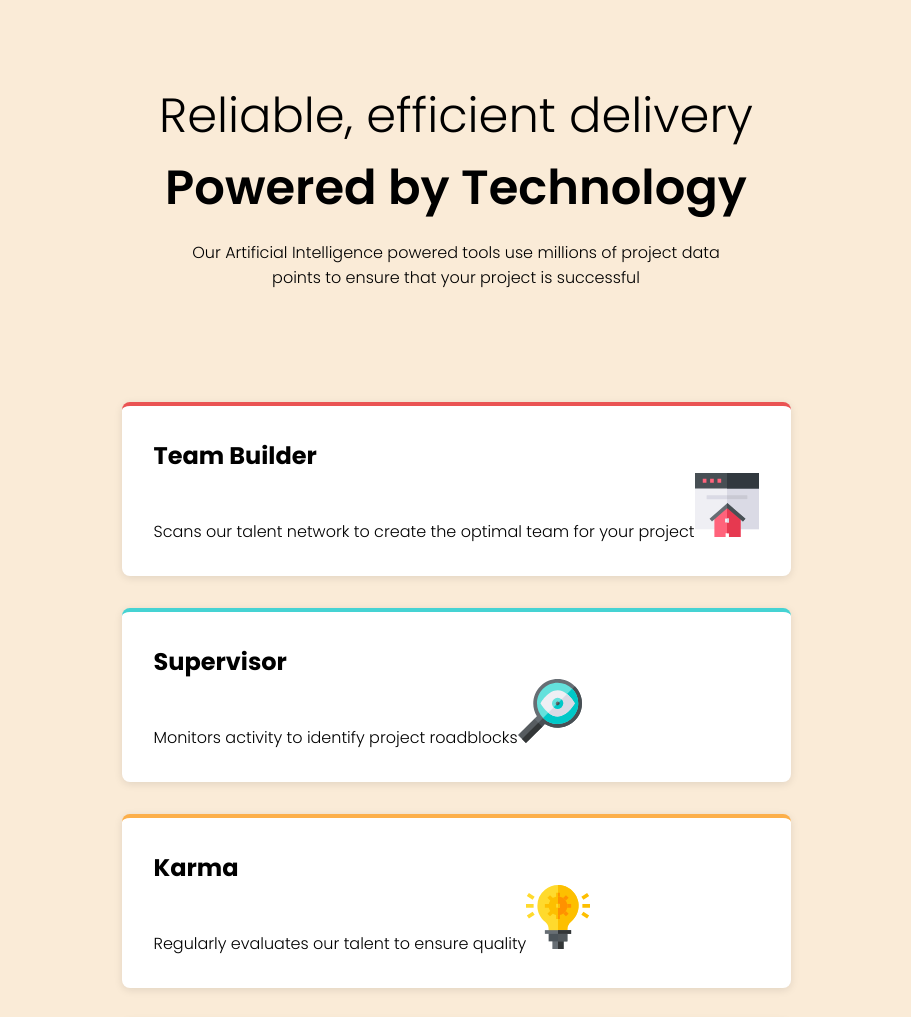
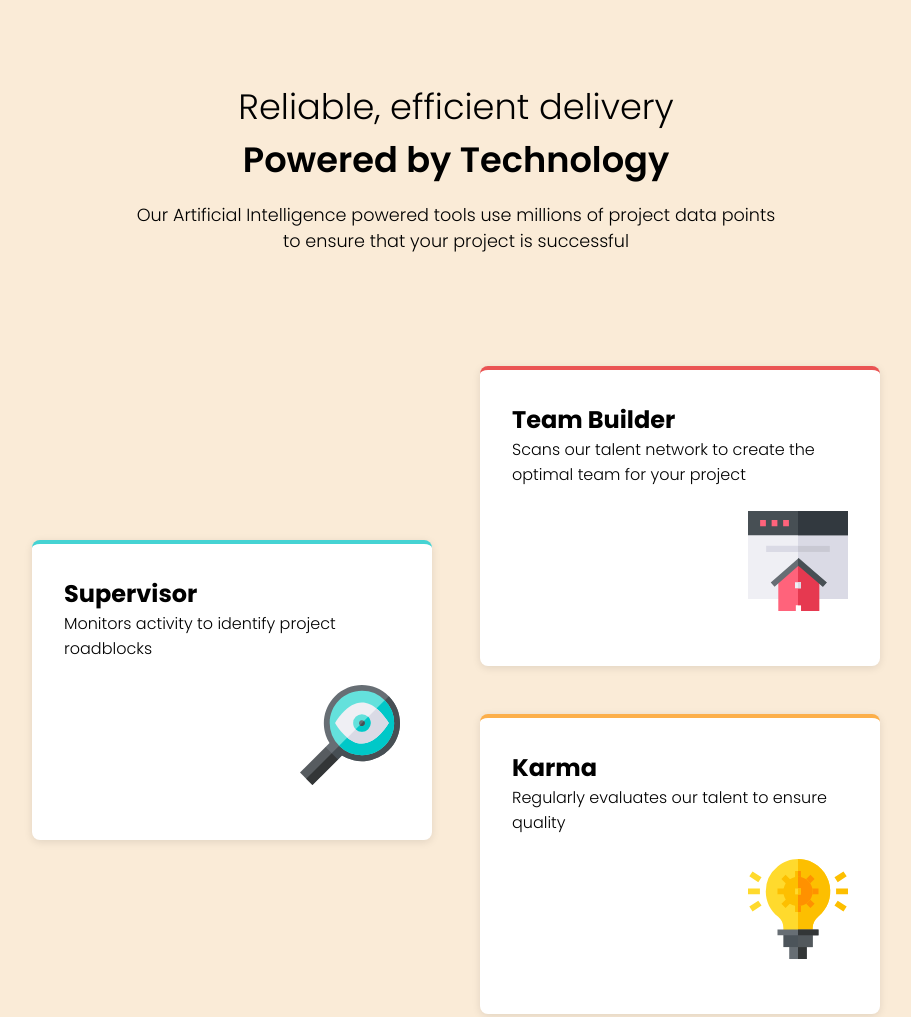
Before and after one commit to iD024/frontend-06, a plain HTML site: page index.html in a window 1280 px wide. Shown: the top 1017 px of the page, without its empty margins (184-1095 px from the left). Drawn offline with Linux system fonts and the light colour scheme.

Commit message:
Finished the project with some real bad code f

```diff
--- a/index.html
+++ b/index.html
@@ -29,28 +29,30 @@
     <main>
       <div class="title">
         <span class="txt1">Reliable, efficient delivery</span>
-        <br /><span class="txt2">Powered by Technology</span>
+        <span class="txt2">Powered by Technology</span>
         <p>
           Our Artificial Intelligence powered tools use millions of project
-          data<br />
+          data
           points to ensure that your project is successful
         </p>
       </div>
       <div class="cards">
+        <div id="column_1">
+          <div class="card2">
+            <h2>Supervisor</h2>
+            Monitors activity to identify project roadblocks<img
+              src="./images/icon-supervisor.svg"
+              alt="supervisor icon"
+              class="icons"
+            />
+          </div>
+        </div>
+        <div id="column_2">
           <div class="card1">
             <h2>Team Builder</h2>
             Scans our talent network to create the optimal team for your
             project<img
               src="./images/icon-team-builder.svg"
-            alt="supervisor icon"
-            class="icons"
-          />
-        </div>
-
-        <div class="card2">
-          <h2>Supervisor</h2>
-          Monitors activity to identify project roadblocks<img
-            src="./images/icon-supervisor.svg"
               alt="supervisor icon"
               class="icons"
             />
@@ -64,7 +66,8 @@
               class="icons"
             />
           </div>
-
+        </div>
+        <div id="column_3">
           <div class="card4">
             <h2>Calculator</h2>
             Uses data from past projects to provide better delivery estimates
@@ -73,6 +76,7 @@
               alt="supervisor icon"
               class="icons"
             />
+          </div>
         </div>
       </div>
       <footer>
--- a/style.css
+++ b/style.css
@@ -15,32 +15,60 @@ body {
 }
 
 .title {
-  text-align: center;
-  margin-top: 5rem;
-  margin-bottom: 5rem;
+  display: flex;
+  align-items: center;
+  justify-content: center;
+  flex-direction: column;
+  margin: 5rem;
   p {
-    margin: 1rem;
+    font-size: clamp(0.9rem, 1.5vw, 1.1rem);
+    word-wrap: break-word;
+    max-width: 60ch;
+    text-align: center;
+    margin-top: 1rem;
   }
-  span {
-    font-size: 3rem;
-  }
-  .txt1 {
+  span.txt1 {
+    font-size: clamp(1.7rem, 4.5vw, 2.2rem);
     font-weight: 100;
   }
-  .txt2 {
+  span.txt2 {
+    font-size: clamp(1.7rem, 4.5vw, 2.2rem);
     font-weight: 600;
   }
 }
 
 .cards {
-  display: grid;
-  grid-gap: 2rem;
+  display: flex;
+  gap: 3rem;
+  align-items: center;
+  justify-content: center;
   padding: 2rem;
-  div {
+  margin-left: 10rem;
+  margin-right: 10rem;
+  flex-wrap: wrap;
+  #column_2 {
+    display: flex;
+    flex-direction: column;
+    gap: 3rem;
+  }
+  .card1,
+  .card2,
+  .card3,
+  .card4 {
     background: white;
     box-shadow: 0 2px 8px rgba(0, 0, 0, 0.1);
     border-radius: 8px;
     padding: 2rem;
+    width: 400px;
+    height: 300px;
+    display: flex;
+    flex-direction: column;
+    img {
+      width: 100px;
+      height: 100px;
+      margin-top: 1.5rem;
+      align-self: flex-end;
+    }
   }
   .card1 {
     border-top: 4px solid hsl(0, 78%, 62%);
```
Lines whose indentation alone changed are shown as unchanged.
